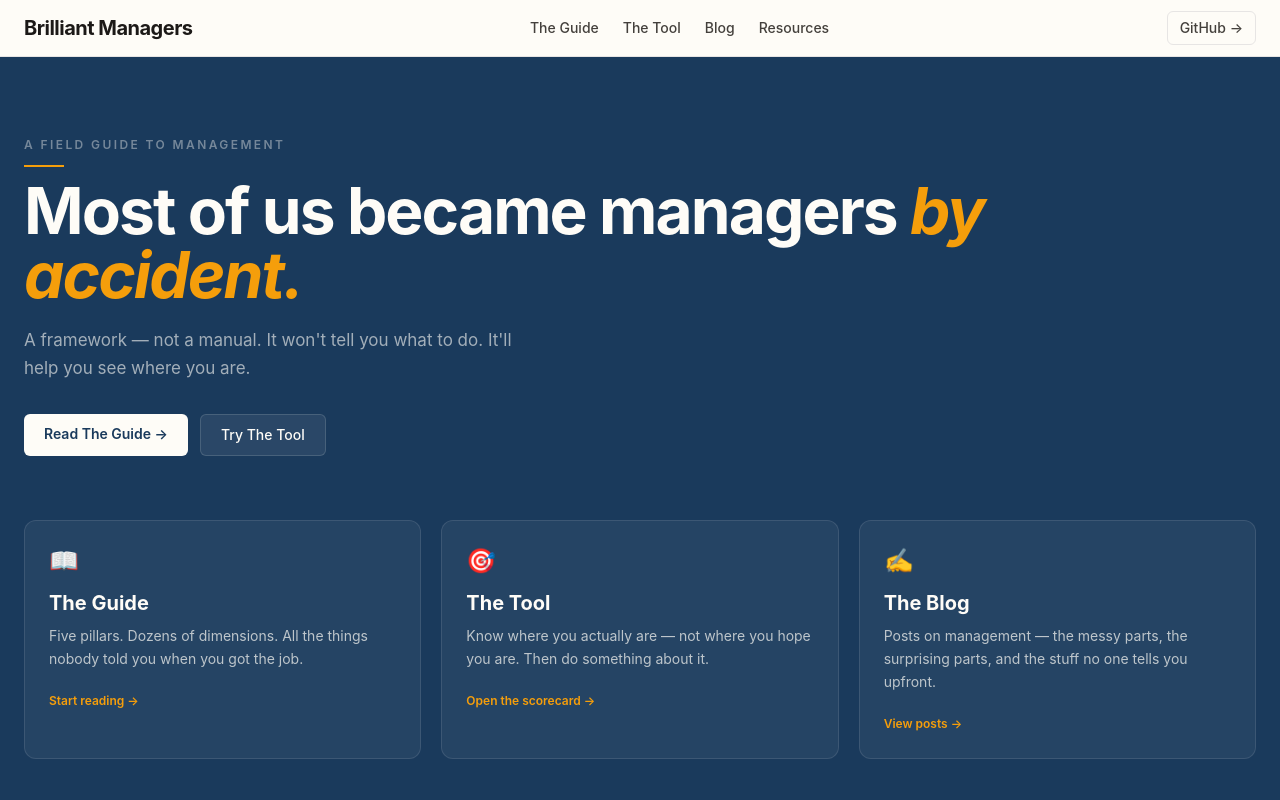
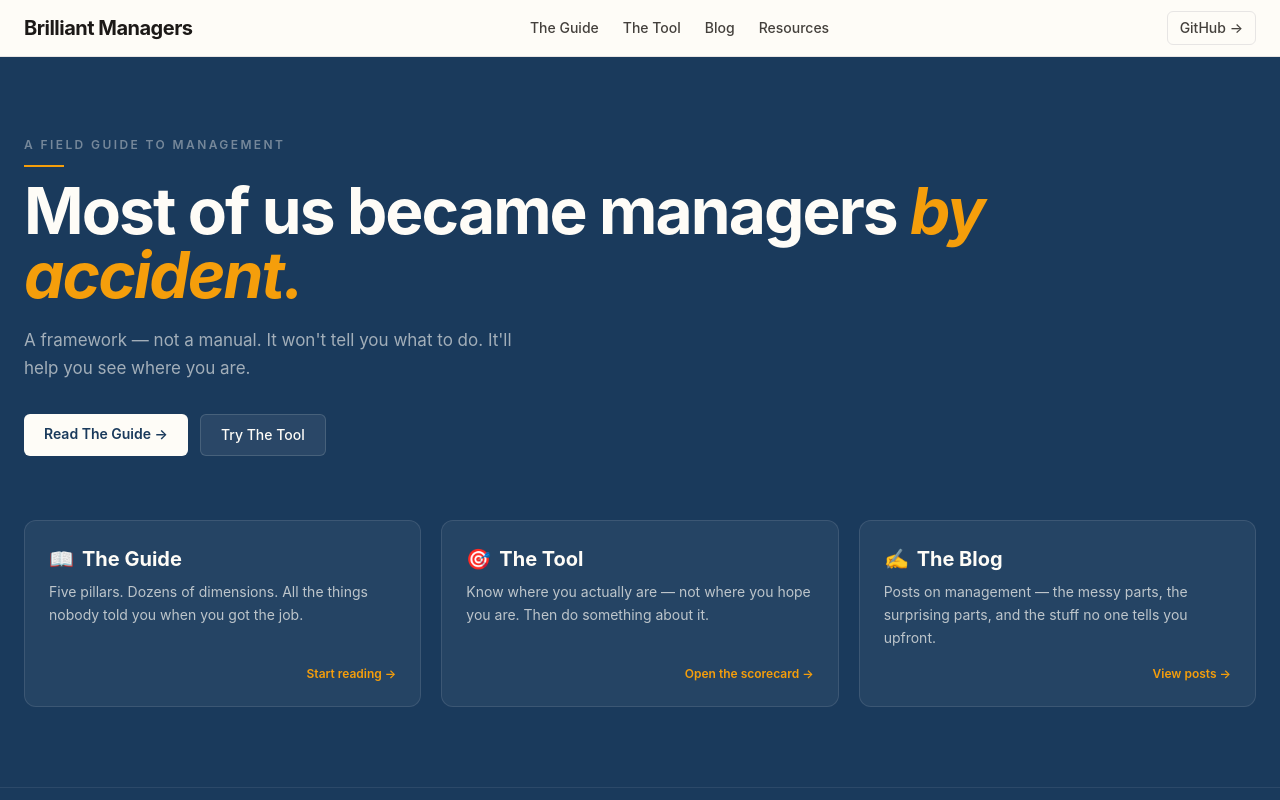
Before and after one commit to terrybrown/brilliantmanagers.info, a Next.js app: page / in a window 1280 px wide. Shown: the top 800 px of the page. Built offline with nearby package versions, Linux system fonts and the light colour scheme.

Commit message:
design: feature grid icons inline with title, links right-aligned

```diff
--- a/components/sections/feature-grid.tsx
+++ b/components/sections/feature-grid.tsx
@@ -19,25 +19,28 @@ export function FeatureGrid({ cards }: FeatureGridProps) {
         {cards.map((card) => (
           <div
             key={card.href}
-            className="rounded-xl p-6"
+            className="flex flex-col rounded-xl p-6"
             style={{
               background: 'rgba(254,252,247,0.05)',
               border: '1px solid rgba(254,252,247,0.10)',
             }}
           >
-            <div className="mb-3 text-2xl">{card.icon}</div>
+            <div className="mb-2 flex items-center gap-2">
+              <span className="text-xl">{card.icon}</span>
               <h2
-              className="mb-2 text-xl font-bold"
+                className="text-xl font-bold"
                 style={{ fontFamily: 'var(--font-display)', color: '#fefcf7' }}
               >
                 {card.title}
               </h2>
+            </div>
             <p
-              className="mb-4 text-sm leading-relaxed"
+              className="mb-4 flex-1 text-sm leading-relaxed"
               style={{ color: 'rgba(254,252,247,0.70)' }}
             >
               {card.body}
             </p>
+            <div className="flex justify-end">
               <Link
                 href={card.href}
                 className="text-xs font-semibold"
@@ -46,6 +49,7 @@ export function FeatureGrid({ cards }: FeatureGridProps) {
                 {card.linkLabel} →
               </Link>
             </div>
+          </div>
         ))}
       </div>
     </section>
```
Lines whose indentation alone changed are shown as unchanged.
